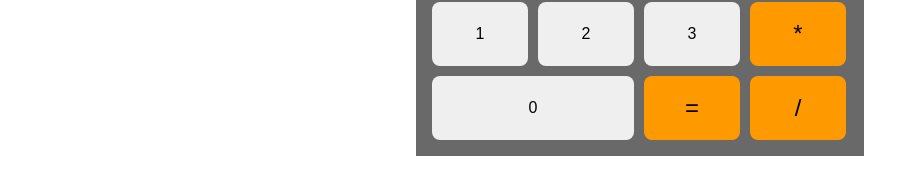
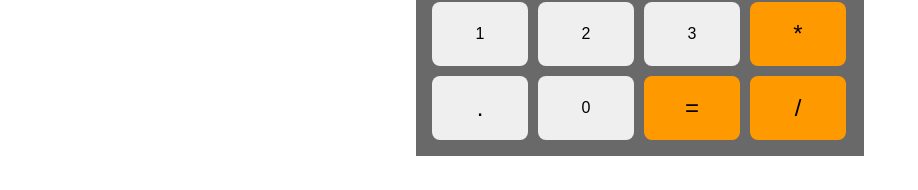
Before and after one commit to paulohfev/react-calculator, a React (Create React App) app: page / in a window 1280 px wide. Shown: the part 426-616 px from the top of the page, without its empty margins (0-918 px from the left). Built offline with nearby package versions, Linux system fonts and the light colour scheme.

Commit message:
Add decimal button

```diff
--- a/src/components/Button.scss
+++ b/src/components/Button.scss
@@ -2,8 +2,8 @@
 
 $grid-areas: (
   "1": backspace, "2": clear, "3": seven, "4": eight, "5": nine, "6": four,
-  "7": five, "8": six, "9": one, "10": two, "11": three, "12": zero,
-  "13": plus, "14": minus, "15": multiply, "16": divide, "17": equals
+  "7": five, "8": six, "9": one, "10": two, "11": three, "12": decimal, "13": zero,
+  "14": plus, "15": minus, "16": multiply, "17": divide, "18": equals
 );
 
 .button {
@@ -19,8 +19,11 @@ $grid-areas: (
     }
   }
 
-  &:nth-of-type(n+13):nth-of-type(-n+17) {
-    background-color: #FF9900;
+  &:nth-of-type(12), &:nth-of-type(n+14):nth-of-type(-n+18) {
     font-size: 1.5rem;
   }
+
+  &:nth-of-type(n+14):nth-of-type(-n+18) {
+    background-color: #FF9900;
+  }
 }
--- a/src/components/Calculator.js
+++ b/src/components/Calculator.js
@@ -5,7 +5,6 @@ import Keypad from './Keypad';
 
 const Calculator = () => {
   const [result, setResult] = useState("");
-  // console.log(result, "| I was rendered");
 
   return (
     <div className="calculator">
--- a/src/components/Keypad.js
+++ b/src/components/Keypad.js
@@ -13,10 +13,11 @@ const Keypad = ({ result, setResult }) => {
   };
 
   const calculateValue = () => {
-    if (!(result === "")) setResult(prevResult => eval(prevResult));
+    // eslint-disable-next-line
+    if (result.length > 0) setResult(prevResult => eval(prevResult));
   };
 
-  const valueButtons = ['7', '8', '9', '4', '5', '6', '1', '2', '3', '0', '+', '-', '*', '/'];
+  const valueButtons = ['7', '8', '9', '4', '5', '6', '1', '2', '3', '.', '0', '+', '-', '*', '/'];
   const valueButtonsList = valueButtons.map((value) => {
     return <Button key={value} value={value} onClick={displayValue} />
   });
--- a/src/components/Keypad.scss
+++ b/src/components/Keypad.scss
@@ -10,6 +10,6 @@
     "seven eight nine plus"
     "four five six minus"
     "one two three multiply"
-    "zero zero equals divide"
+    "decimal zero equals divide"
   ;
 }
```
Also changed, not shown: 1 other file (tests, documents, lock files or other folders).
